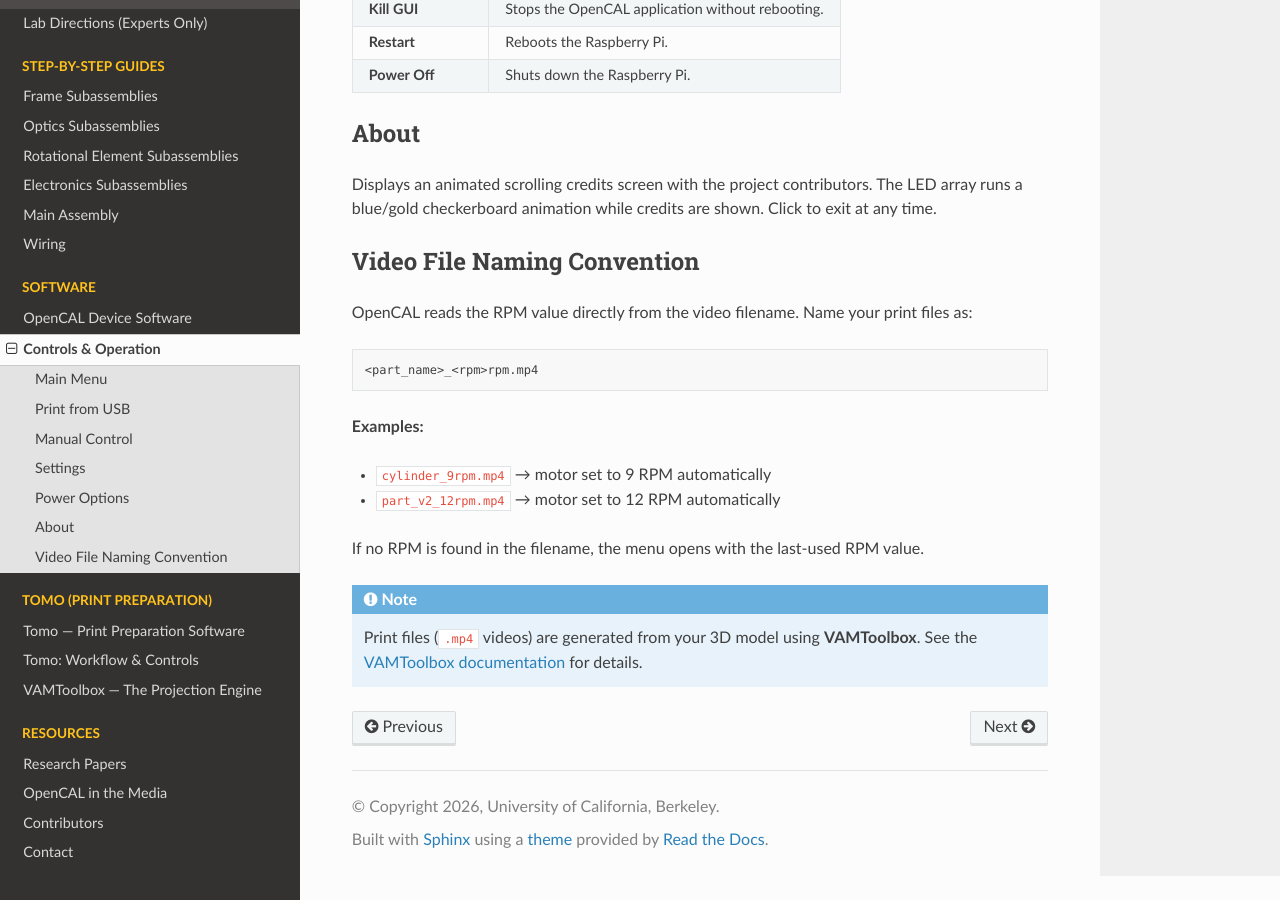
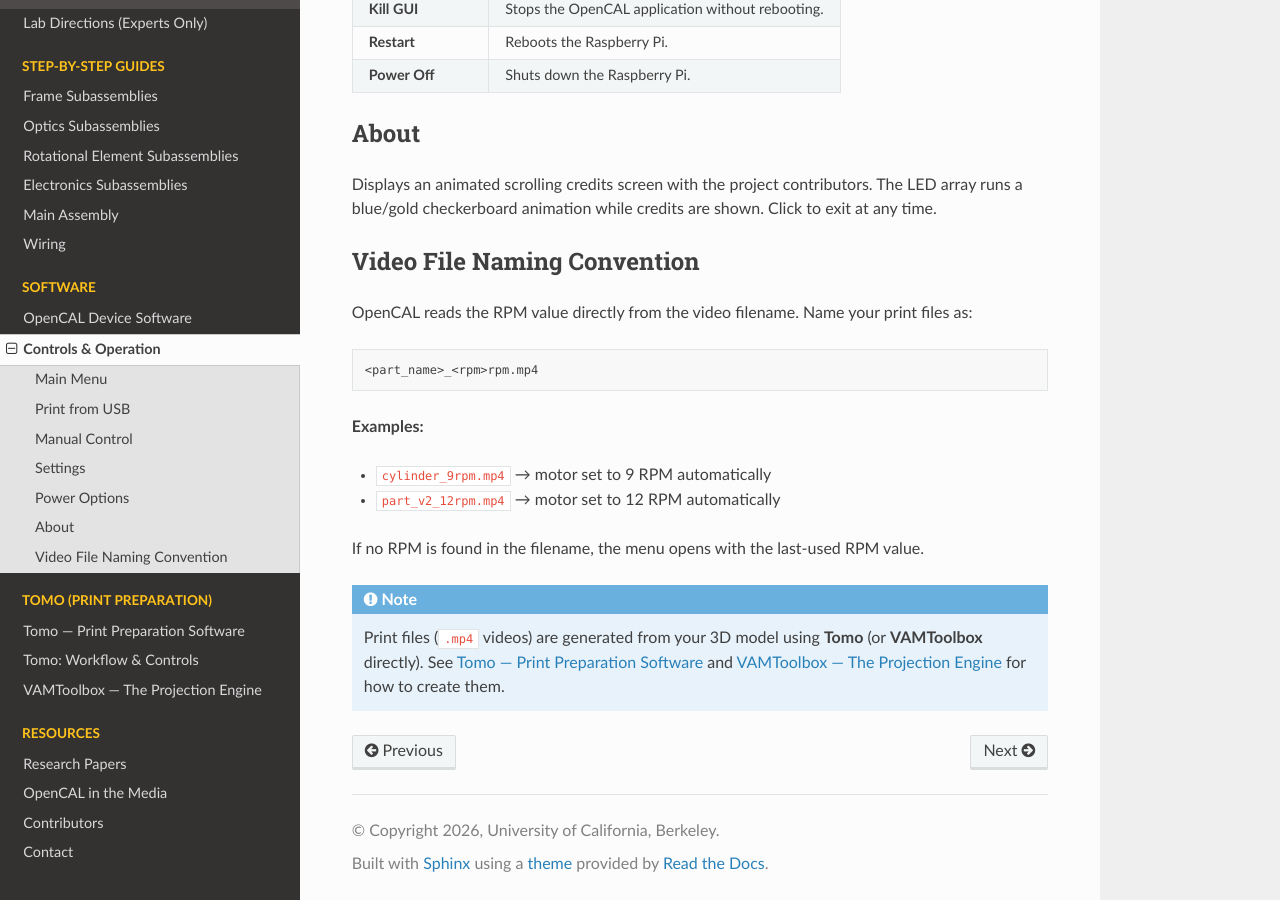
Before and after one commit to computed-axial-lithography/OpenCAL-documentation, a Sphinx documentation site: the page built from docs/source/software/controls.rst, in a window 1280 px wide and 900 px high, scrolled down 1953 px. Built offline with Sphinx 7.4.7 and the Read the Docs theme 3.1.0, drawn with Linux system fonts in a browser that asks for light colours.

Commit message:
Coherence pass after merge: cross-link software/Tomo, de-dupe Discord, hide WIP stubs
- Cross-link device-software page <-> Controls and Tomo; point Controls' print-file
  note at the internal Tomo/VAMToolbox pages instead of only the external link
- Remove the duplicate Discord link on the home page (the Discord button already covers it)
- Exclude the orphan WIP stubs (resources/photos, resources/troubleshooting) from the
  build so it is warning-free

Co-Authored-By: Claude Opus 4.8 (1M context) <noreply@anthropic.com>

```diff
--- a/docs/source/conf.py
+++ b/docs/source/conf.py
@@ -27,6 +27,9 @@ templates_path = ["_templates"]
 # Sections temporarily removed from the build. Remove a line below to restore it.
 exclude_patterns = [
     "step_by_step/centrifucal_stepbystep.rst",
+    # WIP stubs not yet in the nav — remove from this list once written.
+    "resources/photos.rst",
+    "resources/troubleshooting.rst",
 ]
 
 # -- Options for HTML output -------------------------------------------------
--- a/docs/source/index.rst
+++ b/docs/source/index.rst
@@ -62,7 +62,6 @@ version for public research. Critique is highly appreciated and the site and inf
 is conducted.
 
 * `OpenCAL on GitHub <https://github.com/computed-axial-lithography/OpenCAL>`__
-* `Join the CAL Discord <https://discord.com/invite/patduYdnSN>`__
 
 .. raw:: html
 
--- a/docs/source/software/controls.rst
+++ b/docs/source/software/controls.rst
@@ -151,5 +151,5 @@ If no RPM is found in the filename, the menu opens with the last-used RPM value.
 
 .. note::
 
-   Print files (``.mp4`` videos) are generated from your 3D model using **VAMToolbox**.
-   See the `VAMToolbox documentation <https://vamtoolbox.readthedocs.io>`__ for details.
+   Print files (``.mp4`` videos) are generated from your 3D model using **Tomo** (or
+   **VAMToolbox** directly). See :doc:`tomo` and :doc:`vamtoolbox` for how to create them.
--- a/docs/source/software/github.rst
+++ b/docs/source/software/github.rst
@@ -6,6 +6,9 @@ Overview
 ========
 
 The OpenCAL device software runs headless on a **Raspberry Pi 5** and orchestrates all printer hardware: the stepper motor, LED array, projector, camera, and 20×4 LCD display. The user interacts entirely through a rotary encoder and the LCD menu — no external monitor is needed during normal operation.
+
+For a full reference of the on-device menus and encoder controls, see :doc:`controls`. The print
+files the printer plays are prepared with :doc:`Tomo <tomo>` (see the Tomo section).
 
 Source code and releases are hosted on GitHub:
 `OpenCAL on GitHub <https://github.com/computed-axial-lithography/OpenCAL>`__
```
